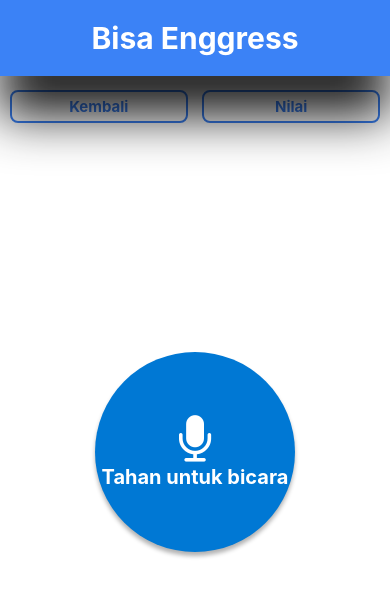
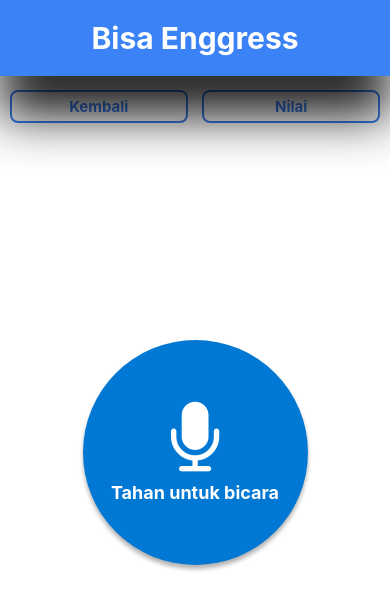
Before and after one commit to CatC0de1/frontend-BisaEnggress, a React Native app: screen /ChatbotSpeech in a window 390 px wide. Shown: the top 610 px of the page. Built offline with nearby package versions, Linux system fonts and the light colour scheme.

Commit message:
feat: add simulation of speechBot interact UI (without pulse animation on recording)

```diff
--- a/src/screens/chatbotSpeech.tsx
+++ b/src/screens/chatbotSpeech.tsx
@@ -1,6 +1,8 @@
-import React, {useState} from 'react';
-import {View, Text, TouchableOpacity, Pressable, Modal} from 'react-native';
+import React, {useState, useEffect, useRef} from 'react';
+import {View, Text, TouchableOpacity, Pressable, Modal, Animated, Easing} from 'react-native';
 import Icon from 'react-native-vector-icons/FontAwesome'; // Import FontAwesome icons
+import Icon2 from 'react-native-vector-icons/Feather';
+import Icon3 from 'react-native-vector-icons/Entypo';
 import {useNavigation} from '@react-navigation/native';
 import {NativeStackNavigationProp} from '@react-navigation/native-stack';
 import {RootStackParamList} from '../../App'; // Import the ParamList type
@@ -10,12 +12,30 @@ const ChatbotSpeechScreen: React.FC = () => {
 
   const [modalVisible, setModalVisible] = useState<'kembali' | 'nilai' | null>(null);
   const navigation = useNavigation<NativeStackNavigationProp<RootStackParamList>>();
+  const [icon2Index, seticon2Index] = useState(0);
+  const [icon3Index, setIcon3Index] = useState(0);
+  const icons2 = ['volume', 'volume-1', 'volume-2'];
+  const icons3 = ['dot-single', 'dots-two-horizontal', 'dots-three-horizontal'];
+
+  useEffect(() => {
+    const interval = setInterval(() => {
+      seticon2Index((prevIndex) => (prevIndex + 1) % icons2.length);
+    }, 750); // Change Icon2 every 750ms
+    return () => clearInterval(interval);
+  }, [icons2.length]);
+
+  useEffect(() => {
+    const interval = setInterval(() => {
+      setIcon3Index((prevIndex) => (prevIndex + 1) % icons3.length);
+    }, 750); // Change Icon3 every 750ms
+    return () => clearInterval(interval);
+  }, [icons3.length]);
 
   return (
     <View style={styles.container}>
       <Text style={styles.header}>Bisa Enggress</Text>
       <View style={styles.actionButtons}>
-      <Pressable
+        <Pressable
           onPress={() => setModalVisible('kembali')} // Fix: Correct modal type
           style={({ pressed }) => [
             styles.button,
@@ -48,10 +68,25 @@ const ChatbotSpeechScreen: React.FC = () => {
           )}
         </Pressable>
       </View>
-      <TouchableOpacity style={styles.speechButton}>
-        <Icon name="microphone" size={50} color="#fff" />
+
+      {/* bot */}
+      {/* <View style={styles.botSpeech}>
+        <Icon2 name={icons2[icon2Index]} size={90} color="#fff" />
+      </View> */}
+
+      {/* waiting */}
+      {/* <View style={styles.progressSpeech}>
+        <Icon3 name={icons3[icon3Index]} size={50} color="#fff" />
+      </View> */}
+
+      {/* record */}
+      <Pressable
+        style={styles.speechButton}
+      >
+        <Icon name="microphone" size={75} color="#fff" />
         <Text style={styles.speechButtonText}>Tahan untuk bicara</Text>
-      </TouchableOpacity>
+      </Pressable>
+
 
       {/* Modal */}
       <Modal visible={modalVisible === 'kembali'} transparent animationType="fade">
--- a/src/screens/chatbotText.tsx
+++ b/src/screens/chatbotText.tsx
@@ -35,7 +35,7 @@ const ChatbotTextScreen: React.FC = () => {
     <View style={styles.container}>
       <Text style={styles.header}>Bisa Enggress</Text>
       <View style={styles.actionButtons}>
-      <Pressable
+        <Pressable
           onPress={() => setModalVisible('kembali')} // Fix: Correct modal type
           style={({ pressed }) => [
             styles.button,
--- a/src/styles/chatbotSpeech.style.ts
+++ b/src/styles/chatbotSpeech.style.ts
@@ -62,10 +62,33 @@ const styles = StyleSheet.create({
   },
 
   speechButton: {
-    width: 200,
-    height: 200,
-    borderRadius: 100,
+    width: 225,
+    height: 225,
+    borderRadius: 200,
     backgroundColor: '#0078d4',
+    justifyContent: 'center',
+    alignItems: 'center',
+    shadowColor: '#000',
+    shadowOffset: {width: 0, height: 4},
+    shadowOpacity: 0.3,
+    shadowRadius: 4,
+    elevation: 5, // Shadow for Android
+    position: 'relative', // Ensure proper positioning
+  },
+
+  speechButtonText: {
+    marginTop: 5,
+    color: '#fff',
+    fontSize: 18,
+    fontWeight: 'bold',
+    textAlign: 'center',
+  },
+
+  botSpeech: {
+    width: 225,
+    height: 225,
+    borderRadius: 200,
+    backgroundColor: '#3b82f6',
     justifyContent: 'center',
     alignItems: 'center',
     shadowColor: '#000',
@@ -75,18 +98,18 @@ const styles = StyleSheet.create({
     elevation: 5, // Shadow for Android
   },
 
-  speechButtonText: {
-    color: '#fff',
-    fontSize: 20,
-    fontWeight: 'bold',
-    textAlign: 'center',
-  },
-
-  speechResult: {
-    marginTop: 20,
-    fontSize: 18,
-    textAlign: 'center',
-    color: '#333',
+  progressSpeech: {
+    width: 225,
+    height: 225,
+    borderRadius: 200,
+    backgroundColor: 'rgba(59, 130, 246, 0.6)',
+    justifyContent: 'center',
+    alignItems: 'center',
+    shadowColor: '#000',
+    shadowOffset: {width: 0, height: 4},
+    shadowOpacity: 0.3,
+    shadowRadius: 4,
+    elevation: 5, // Shadow for Android
   },
 
   modalContainer: {
```
